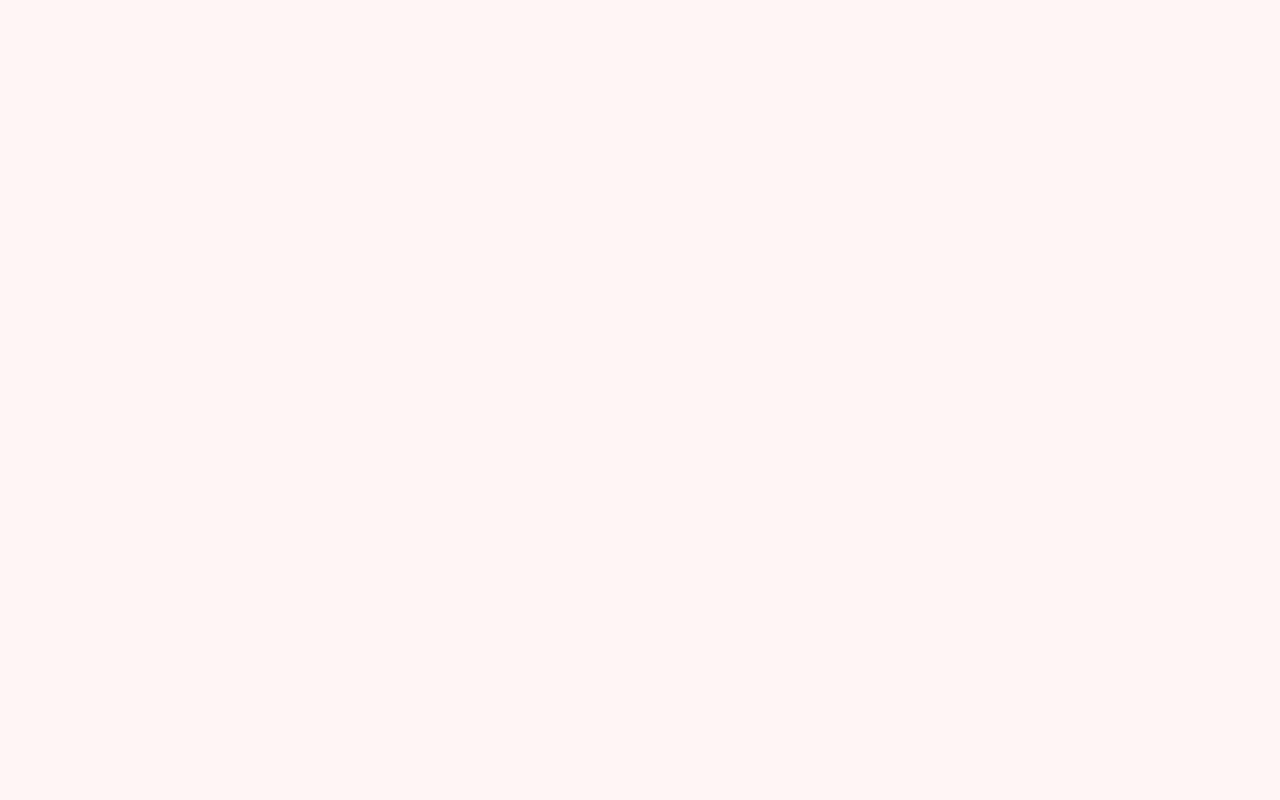
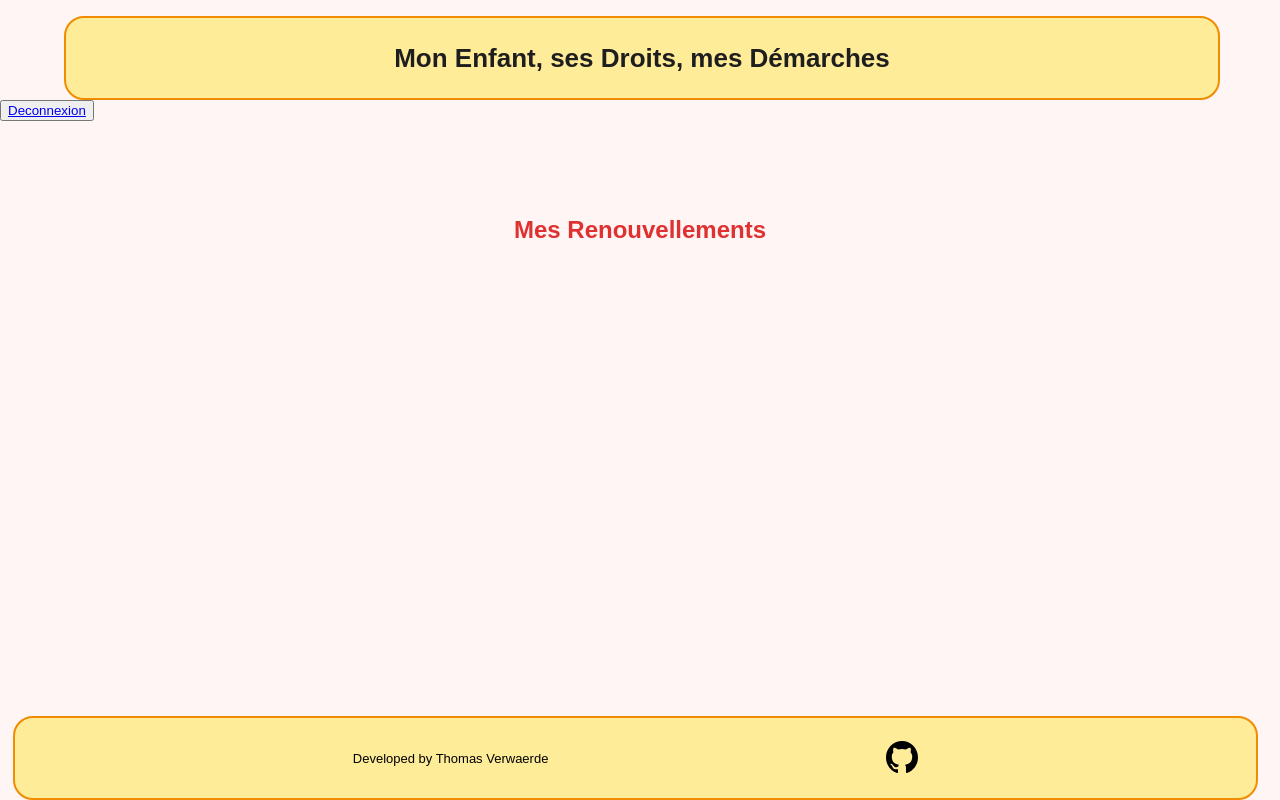
Before and after one commit to Thomas-VWD/Mon-Enfant-Mes-Demarches, a React (Vite) app in the folder frontend/: page /MyProcedures in a window 1280 px wide. Built offline with nearby package versions, Linux system fonts and the light colour scheme; a web font is replaced by a local one.

Commit message:
first steps

```diff
--- a/frontend/src/App.jsx
+++ b/frontend/src/App.jsx
@@ -4,6 +4,7 @@ import Home from "./pages/Home";
 import Login from "./pages/Login";
 import SignUp from "./pages/SignUp";
 import MyAccount from "./components/MyAccount";
+import MyProcedures from "./components/MyProcedures";
 
 function App() {
   return (
@@ -12,6 +13,7 @@ function App() {
       <Route path="/login" element={<Login />} />
       <Route path="/signup" element={<SignUp />} />
       <Route path="/MyAccount" element={<MyAccount />} />
+      <Route path="/MyProcedures" element={<MyProcedures />} />
     </Routes>
   );
 }
--- a/frontend/src/components/MyAccount.jsx
+++ b/frontend/src/components/MyAccount.jsx
@@ -20,10 +20,7 @@ function MyAccount() {
             <NavLink to="/Documents">Stockage documents</NavLink>
           </div>
           <div className="connexion-box">
-            <NavLink to="/Demarches">Gérer mes démarches</NavLink>
-          </div>
-          <div className="connexion-box">
-            <NavLink to="/Rdv">Mes RDV</NavLink>
+            <NavLink to="/MyProcedures">Gérer mes démarches</NavLink>
           </div>
         </>
       )}
--- /dev/null
+++ b/frontend/src/components/MyProcedures.jsx
@@ -0,0 +1,53 @@
+import { NavLink } from "react-router-dom";
+import Header from "./Header";
+import Footer from "./Footer";
+import { useAuth } from "../contexts/AuthContext";
+import "./MyProcedures.css";
+
+function MyProcedures() {
+  const { token, setToken } = useAuth();
+
+  return (
+    <div className="myProcedure-box">
+      <Header />
+      <div>
+        <button type="button" onClick={() => setToken(null)}>
+          <NavLink to="/Login">Deconnexion</NavLink>
+        </button>
+      </div>
+      <div className="field-box">
+        <div className="login-title">
+          <h2 className="renewall">Mes Renouvellements</h2>
+        </div>
+        {token && (
+          <form className="renewall">
+            <div>
+              Dossier MDPH
+              <input type="date" name="mdph" />
+            </div>
+            <div>
+              Dossier IME
+              <input type="date" name="ime" />
+            </div>
+            <div>
+              Dossier SESSAD
+              <input type="date" name="sessad" />
+            </div>
+            <div>
+              Dossier AESH
+              <input type="date" name="aesh" />
+            </div>
+            <div>
+              Dossier ALD
+              <input type="date" name="ald" />
+            </div>
+          </form>
+        )}
+      </div>
+
+      <Footer />
+    </div>
+  );
+}
+
+export default MyProcedures;
```
Also changed, not shown: frontend/src/components/MyProcedures.css (added).
